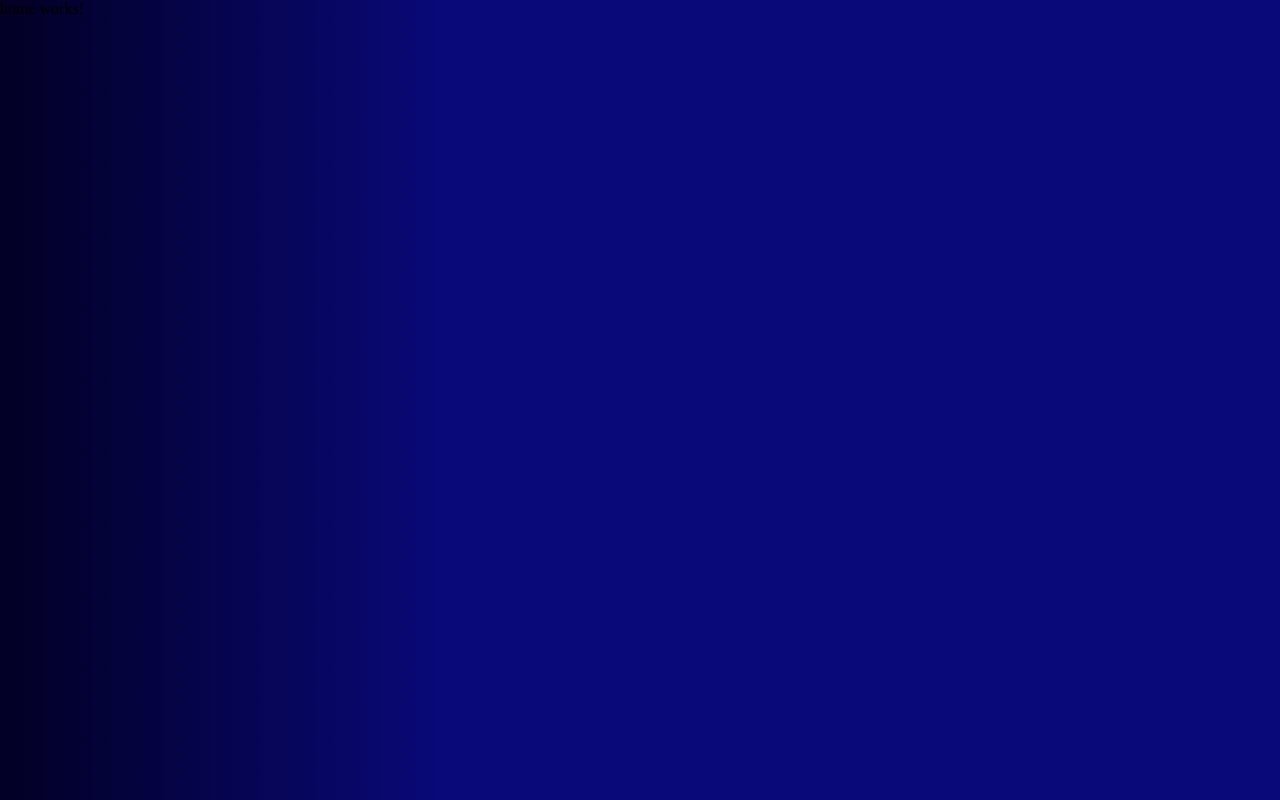
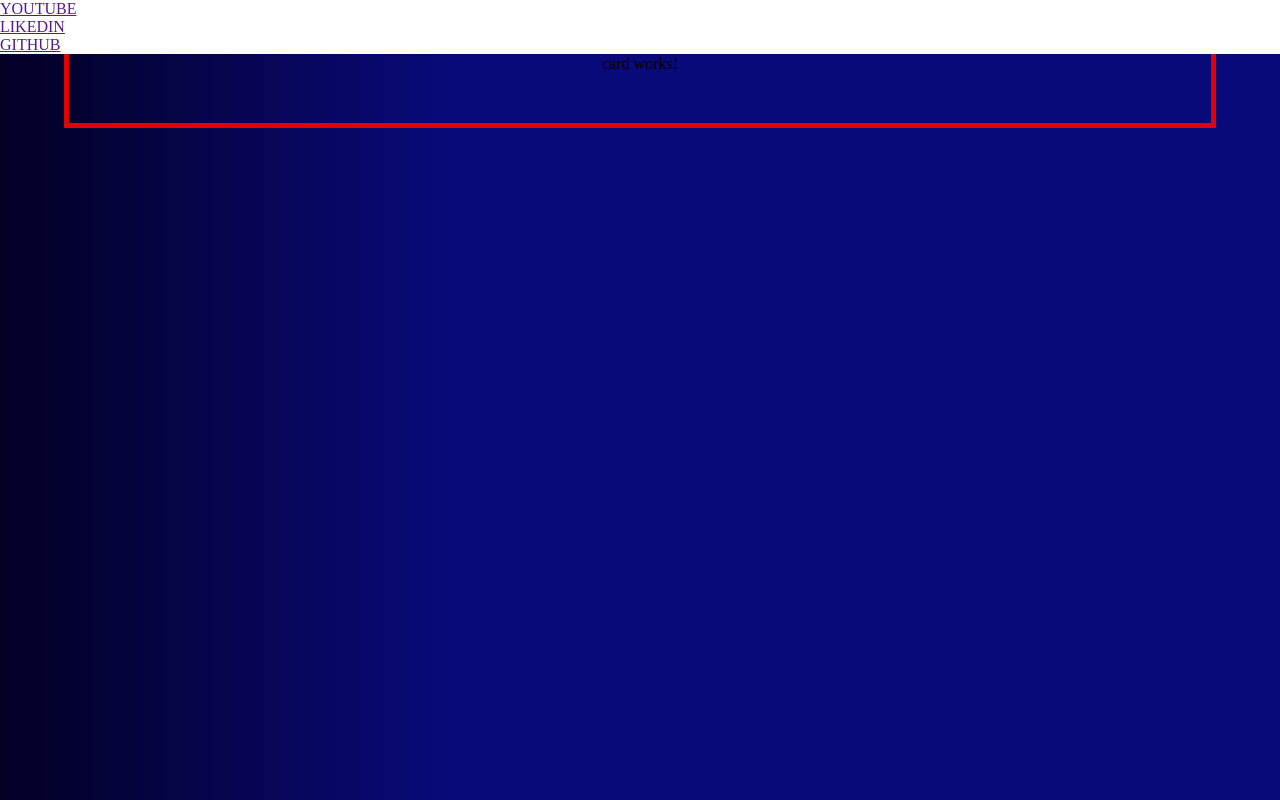
Before and after one commit to Marcos-Gabriell/angular-interface-PlayStation-store, an Angular app: page / in a window 1280 px wide. Built offline with nearby package versions, Linux system fonts and the light colour scheme.

Commit message:
estruturando pagina

```diff
--- a/src/app/components/menu-bar/menu-bar.component.css
+++ b/src/app/components/menu-bar/menu-bar.component.css
@@ -0,0 +1,8 @@
+.menu-bar__conatiner {
+  display: flex;
+  flex-direction: row;
+  position: fixed;
+  z-index: 999;
+  background-color: #ffffff;
+  width: 100%;
+}
--- a/src/app/components/menu-bar/menu-bar.component.html
+++ b/src/app/components/menu-bar/menu-bar.component.html
@@ -1 +1,15 @@
-<p>menu-bar works!</p>
+<div class="menu-bar__conatiner">
+  <div class="menu-bar__logo">
+    <img
+    src=""
+    alt=""
+    >
+  </div>
+  <div class="menu-bar__item">
+    <ul>
+      <li><a href="">YOUTUBE</a></li>
+      <li><a href="">LIKEDIN</a></li>
+      <li><a href="">GITHUB</a></li>
+    </ul>
+  </div>
+</div>
--- a/src/app/pages/home/home.component.css
+++ b/src/app/pages/home/home.component.css
@@ -0,0 +1,10 @@
+.home__container {
+  width: 90%;
+  margin: auto;
+  padding: 50px;
+  display: flex;
+  justify-content: space-around;
+  align-items: baseline;
+  flex-wrap: wrap;
+  border: 5px solid #e20000;
+}
--- a/src/app/pages/home/home.component.html
+++ b/src/app/pages/home/home.component.html
@@ -1 +1,5 @@
-<p>home works!</p>
+<app-menu-bar></app-menu-bar>
+<div class="home__container">
+
+  <app-card></app-card>
+</div>
```
